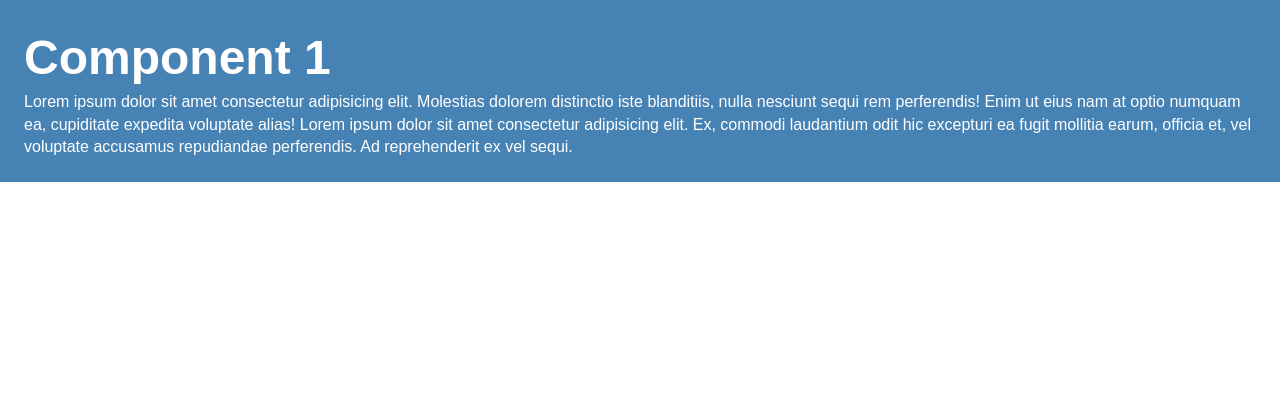
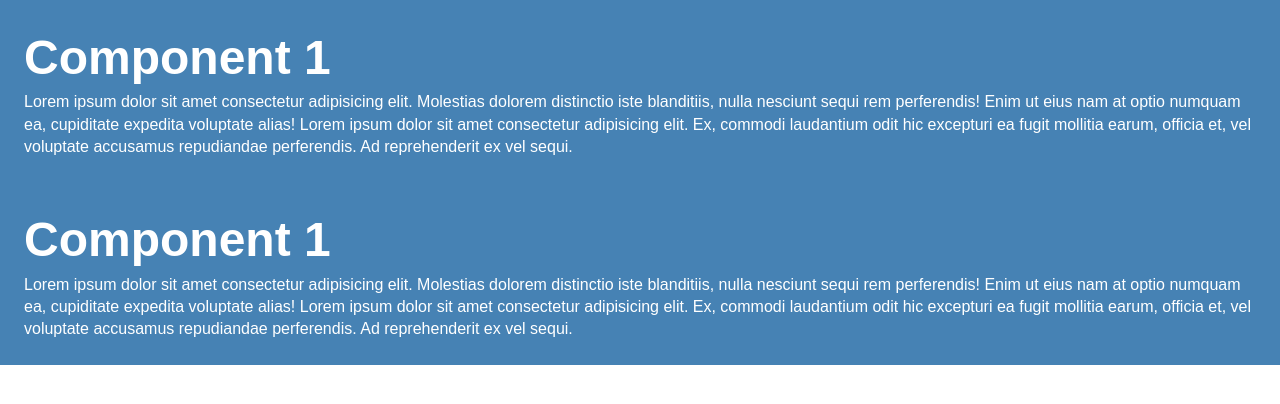
Before and after one commit to EmmanuelOBUjunior/react-spring-animation, a React (Create React App) app: page / in a window 1280 px wide. Shown: the top 404 px of the page. Built offline with nearby package versions, Linux system fonts and the light colour scheme.

Commit message:
Import component two in App.js

```diff
--- a/src/App.js
+++ b/src/App.js
@@ -1,10 +1,12 @@
 import './App.css';
 import Component1 from './components/Component1';
+import Component2 from './components/Component2';
 
 function App() {
   return (
     <div className="App">
      <Component1/>
+     <Component2/>
     </div>
   );
 }
```
